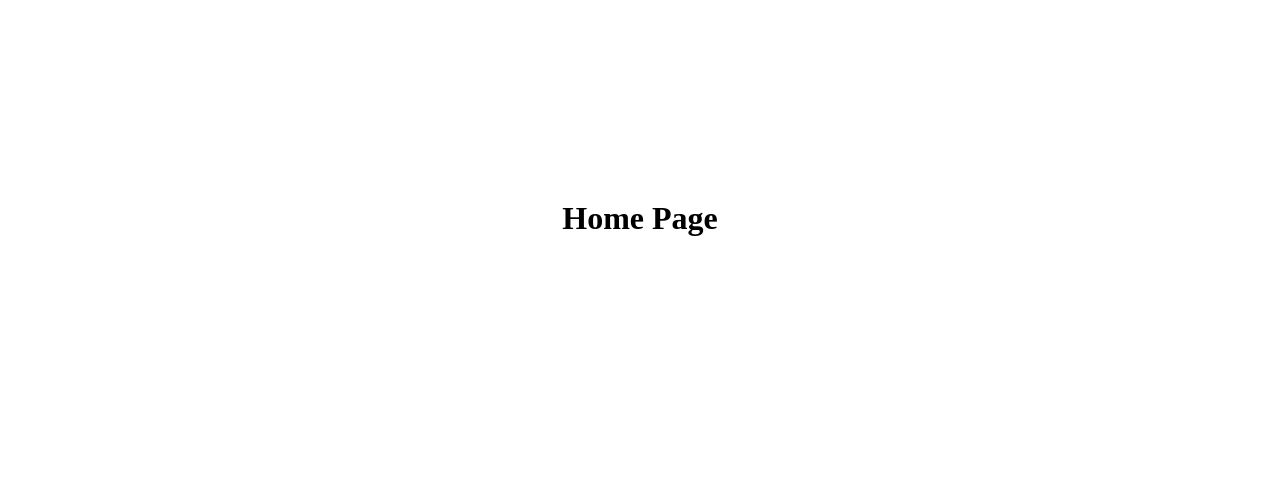
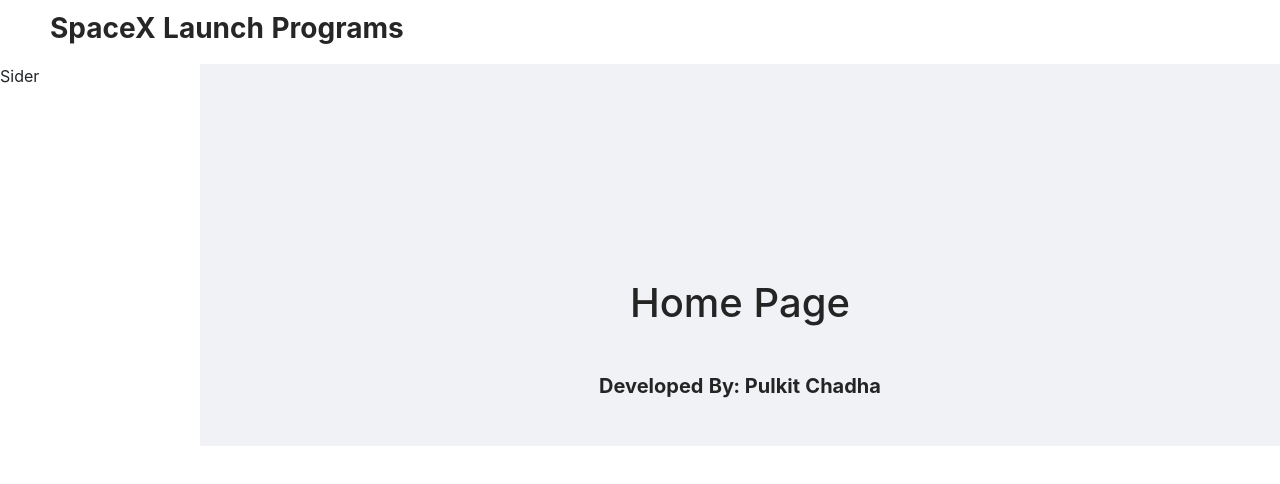
Before and after one commit to Pulkitchadha/SpaceXLaunches, a Next.js app: page /Home in a window 1280 px wide. Shown: the top 484 px of the page. Built offline with nearby package versions, Linux system fonts and the light colour scheme.

Commit message:
added site layout component

```diff
--- /dev/null
+++ b/src/layouts/SiteLayout/index.js
@@ -0,0 +1,34 @@
+import React, { Component } from 'react';
+import { Layout } from 'antd';
+const { Header, Footer, Sider, Content } = Layout;
+
+export default class SiteLayout extends Component {
+    render() {
+        return (
+            <Layout>
+                <Header style={{ background: "#fff" }}>
+                    <span className="h3 font-weight-bold">SpaceX Launch Programs</span>
+                </Header>
+                <Layout>
+                    <Sider style={{ background: "#fff" }} width={200} className="site-layout-background">
+                        <span>Sider</span>
+                    </Sider>
+                    <Layout style={{ padding: '0 24px 24px' }}>
+                        <Content
+                            style={{
+                                padding: 15,
+                                margin: 0,
+                                minHeight: 280,
+                            }}
+                        >
+                            {this.props.children}
+                        </Content>
+                        <Footer className="text-center">
+                            <span className="h5 font-weight-bold">Developed By: Pulkit Chadha</span>
+                        </Footer>
+                    </Layout>
+                </Layout>
+            </Layout>
+        )
+    }
+}
--- a/src/pages/_app.js
+++ b/src/pages/_app.js
@@ -1,13 +1,18 @@
 import React from 'react';
 import { Provider } from "react-redux";
 import store from "../store";
+import SiteLayout from "../layouts/SiteLayout";
 
 import 'assets/styles/index.css';
+import 'antd/dist/antd.css';
+import 'bootstrap/dist/css/bootstrap.min.css';
 
 function App({ Component, pageProps }) {
     return (
         <Provider store={store}>
-            <Component {...pageProps} />
+            <SiteLayout>
+                <Component {...pageProps} />
+            </SiteLayout>
         </Provider>
     );
 }
```
